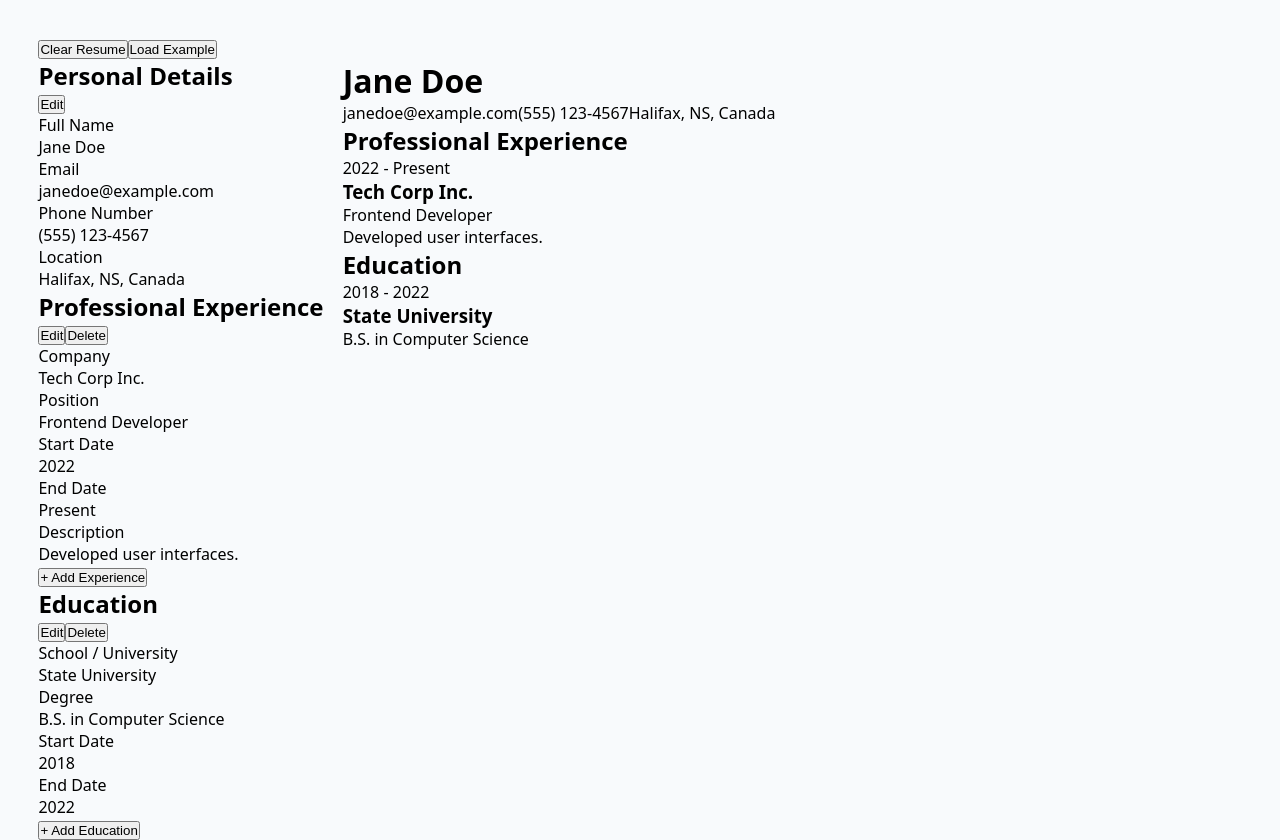
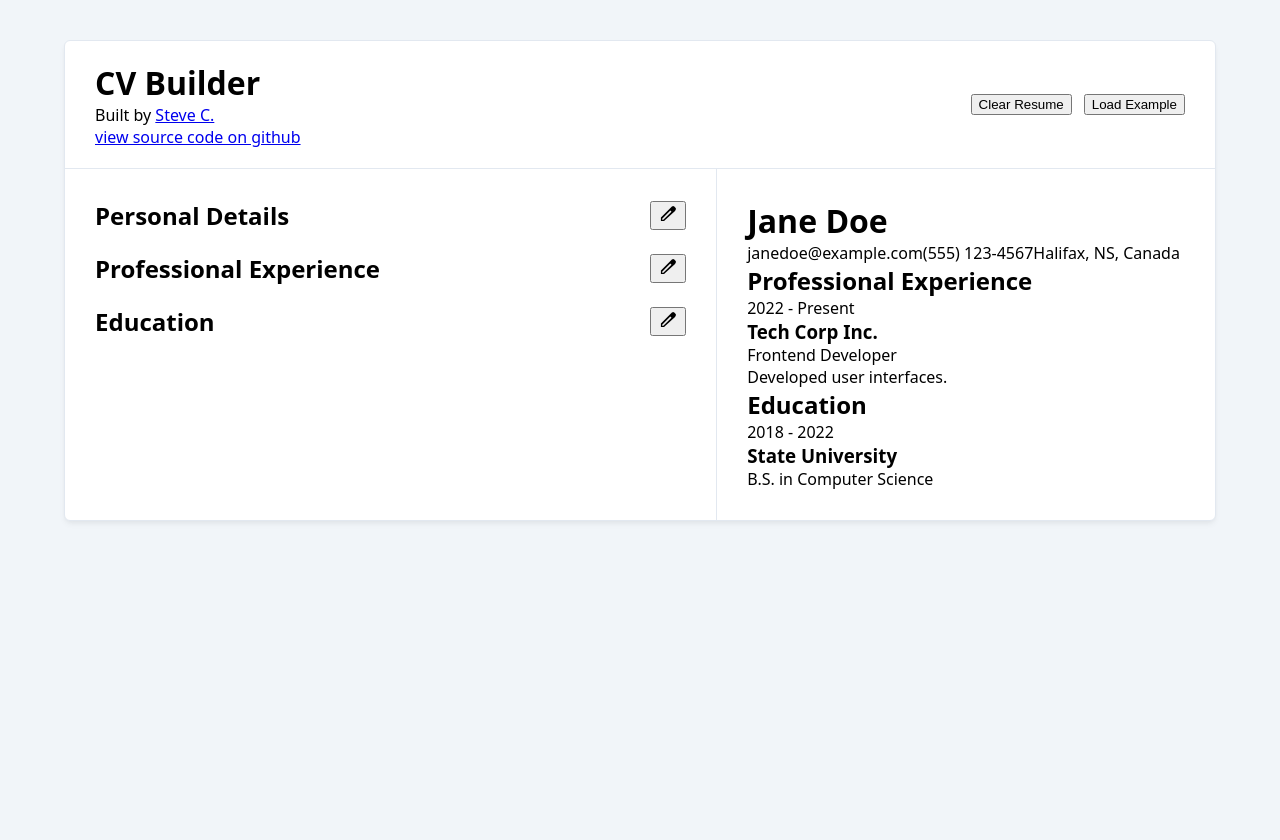
Before and after one commit to stevec-afk/cv-builder, a React (Vite) app: page / in a window 1280 px wide. After the commit the page ends 800 px from the top, so only its background shows below. Built offline with nearby package versions, Linux system fonts and the light colour scheme.

Commit message:
Layout and form restructuring (again)

```diff
--- a/src/App.jsx
+++ b/src/App.jsx
@@ -112,12 +112,31 @@ function App() {
   return (
     <div className="app-container-wrapper">
       <header className="global-header-bar">
+        <div className="header-title-group">
+          <h1>CV Builder</h1>
+          <div className="project-credits">
+            <p className="credits-author">
+              Built by{" "}
+              <a href="https://github.com" target="_blank" rel="noreferrer">
+                Steve C.
+              </a>
+            </p>
+            <p className="credits-source">
+              <a href="https://github.com/cv-builder" target="_blank" rel="noreferrer">
+                view source code on github
+              </a>
+            </p>
+          </div>
+        </div>
+
+        <div className="header-actions-group">
           <button type="button" onClick={handleClearCv}>
             Clear Resume
           </button>
           <button type="button" onClick={handleLoadExample}>
             Load Example
           </button>
+        </div>
       </header>
 
       <div className="app-layout">
--- /dev/null
+++ b/src/components/FormCard.jsx
@@ -0,0 +1,28 @@
+function FormCard(props) {
+  const { fields, data, onFieldChange } = props;
+
+  return (
+    <div className="form-fields-container">
+      {fields.map((field) => (
+        <div key={field.key} className="input-group">
+          <label>{field.label}</label>
+
+          {field.type === "textarea" ? (
+            <textarea
+              value={data[field.key] || ""}
+              onChange={(e) => onFieldChange(field.key, e.target.value)}
+            />
+          ) : (
+            <input
+              type="text"
+              value={data[field.key] || ""}
+              onChange={(e) => onFieldChange(field.key, e.target.value)}
+            />
+          )}
+        </div>
+      ))}
+    </div>
+  );
+}
+
+export default FormCard;
--- a/src/components/FormContainer.jsx
+++ b/src/components/FormContainer.jsx
@@ -1,10 +1,10 @@
 import FormSection from "./FormSection";
+import FormCard from "./FormCard";
 
 function FormContainer(props) {
   const { cvData, onFormChange, onAddEducation, onAddExperience, onDeleteItem } = props;
   const { general, education, experience } = cvData;
 
-  // Centralized definitions of form fields
   const personalFields = [
     { label: "Full Name", key: "fullName" },
     { label: "Email", key: "email" },
@@ -29,58 +29,70 @@ function FormContainer(props) {
 
   return (
     <div className="form-container-column">
-      {/* Personal details */}
-      <div className="section-group">
-        <h2>Personal Details</h2>
-        <FormSection
-          title="Personal Details"
+      {/*Personal Details section */}
+      <FormSection title="Personal Details">
+        <FormCard
           fields={personalFields}
           data={general}
           onFieldChange={(fieldName, newText) =>
             onFormChange("general", fieldName, newText)
           }
         />
+      </FormSection>
+      {/*Experience Section*/}
+      <FormSection title="Professional Experience">
+        {experience.map((exp) => (
+          <div key={exp.id} className="nested-row-item-card">
+            <div className="nested-card-header">
+              <h3>{exp.company || "New Experience Entry"}</h3>
+              <button
+                type="button"
+                onClick={() => onDeleteItem("experience", exp.id)}
+                className="delete-btn"
+              >
+                Delete
+              </button>
             </div>
-
-      {/* Experience section */}
-      <div className="section-group">
-        <h2>Professional Experience</h2>
-        {experience.map((exp) => (
-          <FormSection
-            key={exp.id}
-            title={exp.company || "New Experience Entry"}
+            <FormCard
               fields={experienceFields}
               data={exp}
               onFieldChange={(fieldName, newText) =>
                 onFormChange("experience", fieldName, newText, exp.id)
               }
-            onDelete={() => onDeleteItem("experience", exp.id)}
             />
+          </div>
         ))}
         <button type="button" onClick={onAddExperience} className="add-btn">
           + Add Experience
         </button>
+      </FormSection>
+      {/*Education Section*/}
+      <FormSection title="Education">
+        {education.map((edu) => (
+          <div key={edu.id} className="nested-row-item-card">
+            <div className="nested-card-header">
+              <h3>{edu.school || "New Education Entry"}</h3>
+              <button
+                type="button"
+                onClick={() => onDeleteItem("education", edu.id)}
+                className="delete-btn"
+              >
+                Delete
+              </button>
             </div>
-
-      {/* Education Section */}
-      <div className="section-group">
-        <h2>Education</h2>
-        {education.map((edu) => (
-          <FormSection
-            key={edu.id}
-            title={edu.school || "New Education Entry"}
+            <FormCard
               fields={educationFields}
               data={edu}
               onFieldChange={(fieldName, newText) =>
                 onFormChange("education", fieldName, newText, edu.id)
               }
-            onDelete={() => onDeleteItem("education", edu.id)}
             />
+          </div>
         ))}
         <button type="button" onClick={onAddEducation} className="add-btn">
           + Add Education
         </button>
-      </div>
+      </FormSection>
     </div>
   );
 }
--- a/src/components/FormSection.jsx
+++ b/src/components/FormSection.jsx
@@ -1,50 +1,25 @@
 import { useState } from "react";
+import Icon from "./Icon";
 
 function FormSection(props) {
-  const { fields, data, onFieldChange, onDelete } = props;
-  const [isSubmitted, setIsSubmitted] = useState(true);
+  const { title, children } = props;
+  const [isOpen, setIsOpen] = useState(false);
 
   return (
-    <div className="form-section-card">
-      <div className="form-section-header">
+    <div className="section-group">
+      <div className="category-header-row">
+        <h2>{title}</h2>
         <button
           type="button"
-          onClick={() => setIsSubmitted(!isSubmitted)}
-          className="toggle-mode-btn"
+          onClick={() => setIsOpen(!isOpen)}
+          className="collapse-toggle-btn"
+          aria-label={isOpen ? "Close section" : "Open section"}
         >
-          {isSubmitted ? "Edit" : "Submit"}
+          {isOpen ? <Icon name="check" /> : <Icon name="edit" />}
         </button>
-        {onDelete && (
-          <button type="button" onClick={onDelete} className="delete-btn">
-            Delete
-          </button>
-        )}
       </div>
 
-      <div className="form-fields-container">
-        {fields.map((field) => (
-          <div key={field.key} className="input-group">
-            <label>{field.label}</label>
-
-            {isSubmitted ? (
-              <p className="read-only-text">
-                {data[field.key] || `No ${field.label.toLowerCase()} entered`}
-              </p>
-            ) : field.type === "textarea" ? (
-              <textarea
-                value={data[field.key] || ""}
-                onChange={(e) => onFieldChange(field.key, e.target.value)}
-              />
-            ) : (
-              <input
-                type="text"
-                value={data[field.key] || ""}
-                onChange={(e) => onFieldChange(field.key, e.target.value)}
-              />
-            )}
-          </div>
-        ))}
-      </div>
+      {isOpen && <div className="category-content-stack">{children}</div>}
     </div>
   );
 }
--- /dev/null
+++ b/src/components/Icon.jsx
@@ -0,0 +1,35 @@
+function Icon(props) {
+  const { name } = props;
+
+  if (name === "check") {
+    return (
+      <svg
+        xmlns="http://w3.org"
+        height="20px"
+        viewBox="0 -960 960 960"
+        width="20px"
+        fill="currentColor"
+      >
+        <path d="M382-240 154-468l57-57 171 171 367-367 57 57-424 424Z" />
+      </svg>
+    );
+  }
+
+  if (name === "edit") {
+    return (
+      <svg
+        xmlns="http://w3.org"
+        height="20px"
+        viewBox="0 -960 960 960"
+        width="20px"
+        fill="currentColor"
+      >
+        <path d="M200-200h57l391-391-57-57-391 391v57Zm-60 60v-170l528-527q12-11 26.5-17t30.5-6q16 0 31 6t26 18l55 56q12 11 17.5 26t5.5 30q0 16-5.5 30.5T818-627L290-140H140Zm600-519-57-57 57 57Zm-152 95-28-29 57 57-29-28Z" />
+      </svg>
+    );
+  }
+
+  return null;
+}
+
+export default Icon;
--- a/src/styles/index.css
+++ b/src/styles/index.css
@@ -1,44 +1,91 @@
-:root {
-  --bg-stage: #f8fafc;
-  --bg-panel: #ffffff;
-  --border-subtle: #edf2f7;
-  --radius-studio: 16px;
-  --shadow-studio:
-    0 20px 25px -5px rgba(15, 23, 42, 0.05), 0 8px 10px -6px rgba(15, 23, 42, 0.05);
+body {
+  margin: 0;
+  padding: 40px 0;
+  background-color: #f1f5f9;
+  font-family:
+    system-ui,
+    -apple-system,
+    sans-serif;
+  min-height: 100vh;
+  box-sizing: border-box;
 }
 
 *,
 *::before,
 *::after {
-  box-sizing: border-box;
+  box-sizing: inherit;
+}
+
+h1,
+h2,
+h3,
+p {
   margin: 0;
   padding: 0;
 }
 
-body {
-  background-color: var(--bg-stage);
-  font-family:
-    system-ui,
-    -apple-system,
-    BlinkMacSystemFont,
-    "Segoe UI",
-    Roboto,
-    sans-serif;
-  -webkit-font-smoothing: antialiased;
+.icon-indicator {
+  font-size: 20px;
+  display: flex;
+  align-items: center;
+  justify-content: center;
+  line-height: 1;
+}
 
+.header-actions-group {
   display: flex;
-  justify-content: center;
+  gap: 12px;
+}
+
+.category-header-row {
+  display: flex;
+  justify-content: space-between;
   align-items: center;
+  width: 100%;
+  margin-bottom: 20px;
+}
 
-  width: 100vw;
-  height: 100vh;
+.nested-card-header {
+  display: flex;
+  justify-content: space-between;
+  align-items: center;
+  width: 100%;
+  margin-bottom: 12px;
+}
+
+.app-container-wrapper {
+  max-width: 1200px;
+  width: 90%;
+  margin: 0 auto;
+  background-color: #ffffff;
+  border: 1px solid #e2e8f0;
+  border-radius: 6px;
+  box-shadow:
+    0 4px 6px -1px rgba(0, 0, 0, 0.05),
+    0 2px 4px -1px rgba(0, 0, 0, 0.03);
+  display: flex;
+  flex-direction: column;
+}
+
+.global-header-bar {
+  display: flex;
+  justify-content: space-between;
+  align-items: center;
+  padding: 20px 30px;
+  border-bottom: 1px solid #e2e8f0;
 }
 
 .app-layout {
   display: flex;
   flex-direction: row;
-  gap: 1.5vw;
-  width: 94vw;
-  max-width: 1440px;
-  height: 88vh;
 }
+
+.form-container-column,
+.preview-column {
+  flex: 1 1 50%;
+  padding: 30px;
+}
+
+.form-container-column {
+  border-right: 1px solid #e2e8f0;
+}
```
Lines whose indentation alone changed are shown as unchanged.
